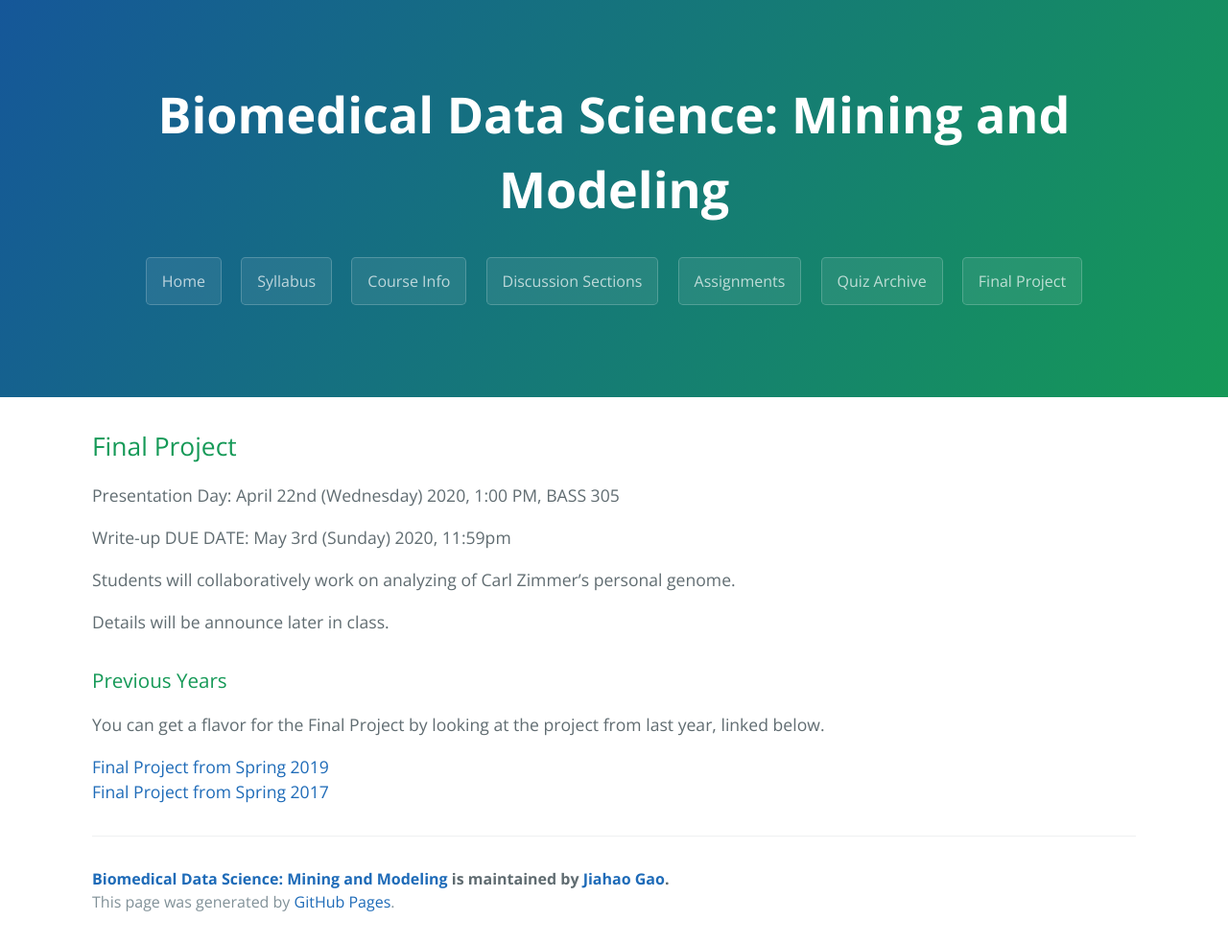
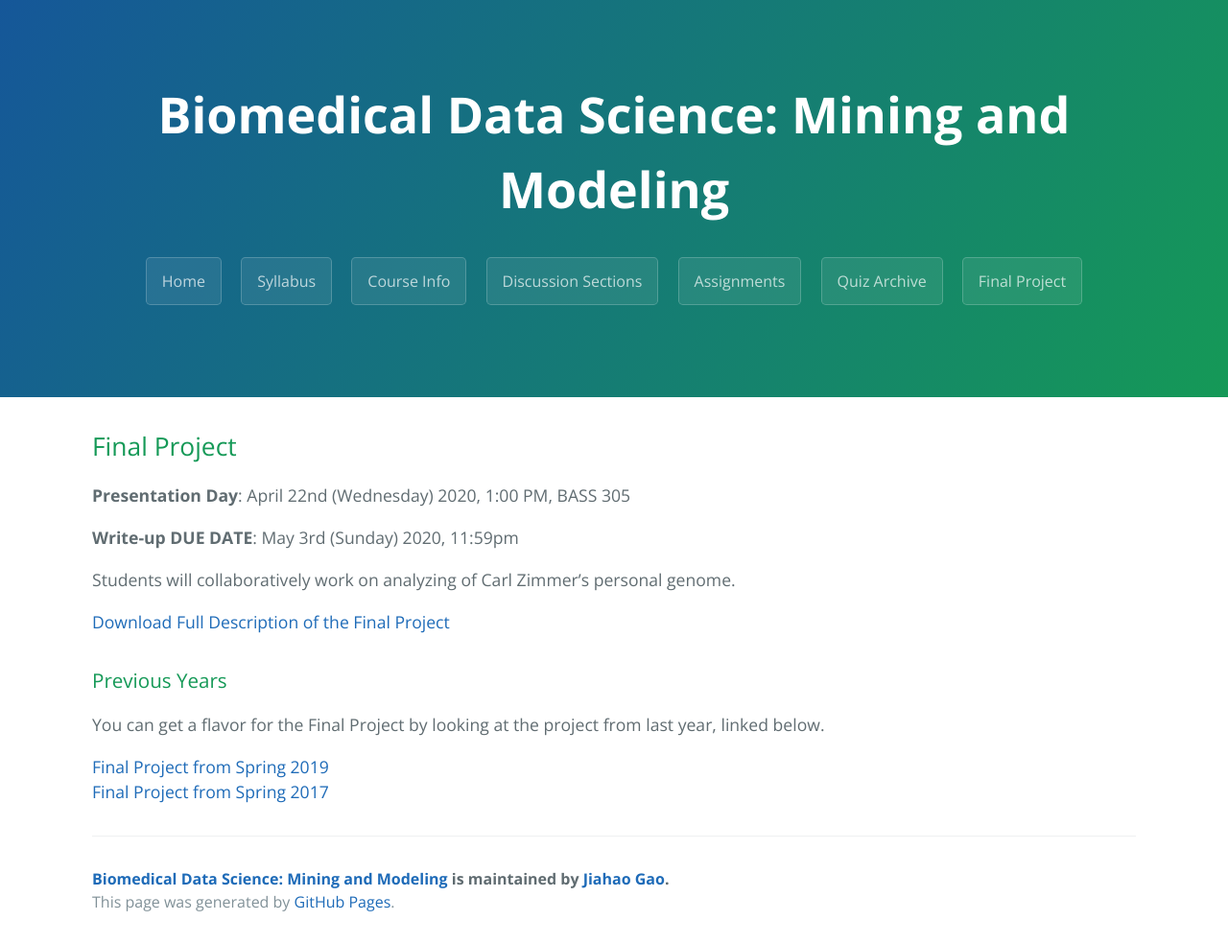
Before and after one commit to gersteinlab/cbb752b20, a Jekyll site: the page built from final.md, in a window 1280 px wide. Shown: the whole page at 96% size. Built offline with Jekyll 4.4.1, drawn with Linux system fonts in a browser that asks for light colours.

Commit message:
Update final.md

```diff
--- a/final.md
+++ b/final.md
@@ -4,13 +4,13 @@ layout: page
 ---
 
 ## Final Project
-Presentation Day: April 22nd (Wednesday) 2020, 1:00 PM, BASS 305
+**Presentation Day**: April 22nd (Wednesday) 2020, 1:00 PM, BASS 305
 
-Write-up DUE DATE: May 3rd (Sunday) 2020, 11:59pm
+**Write-up DUE DATE**: May 3rd (Sunday) 2020, 11:59pm
 
 Students will collaboratively work on analyzing of Carl Zimmer’s personal genome.
 
-Details will be announce later in class.
+[Download Full Description of the Final Project](https://yale.instructure.com/files/3767110/download?download_frd=1)
 
 ### Previous Years
 You can get a flavor for the Final Project by looking at the project from last year, linked below.
```
